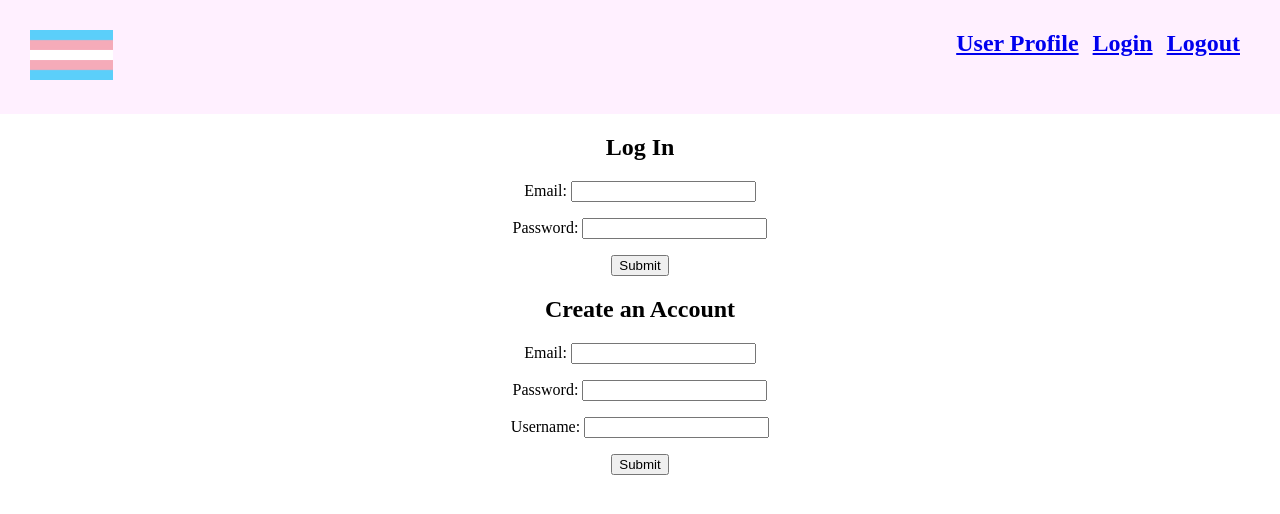
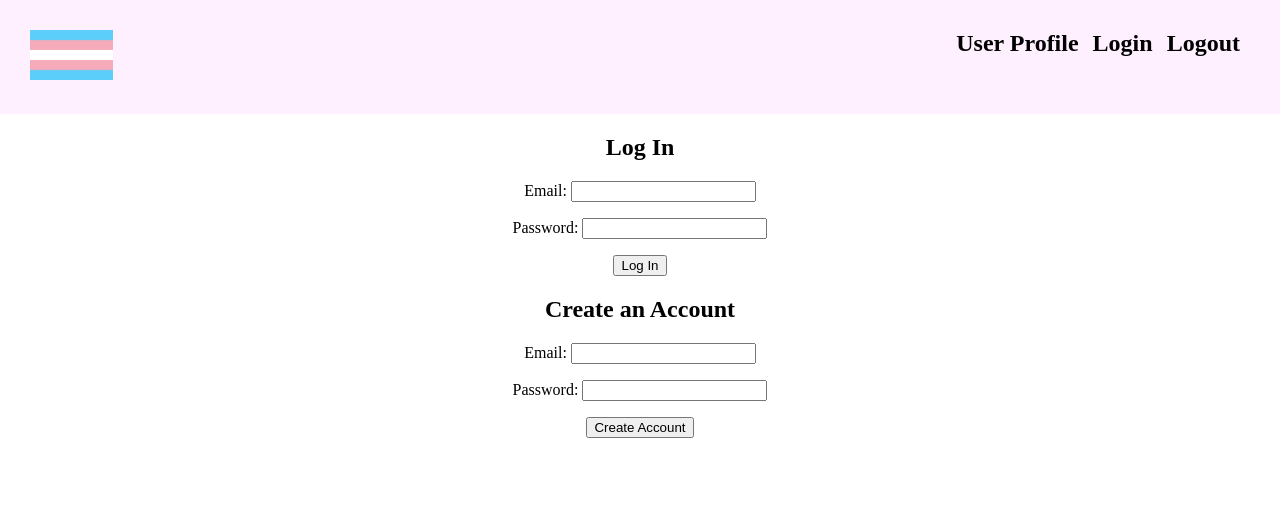
Before and after one commit to SerenaChandler/TransRoom, a Flask app: page /login in a window 1280 px wide. Shown: the top 514 px of the page. Run offline with Flask 2, Linux system fonts and the light colour scheme.

Commit message:
added some new CSS

```diff
--- a/crud.py
+++ b/crud.py
@@ -5,8 +5,8 @@
 
 
 
-def create_user(email, password, username):
-    user = User(email=email, password=password, username=username)
+def create_user(email, password):
+    user = User(email=email, password=password)
     db.session.add(user)
     db.session.commit()
 
--- a/model.py
+++ b/model.py
@@ -10,7 +10,7 @@ class User(db.Model):
 
     __tablename__='users'
     user_id = db.Column(db.Integer, primary_key=True, autoincrement=True)
-    username = db.Column(db.String(), nullable=False, unique=True)
+    # username = db.Column(db.String(), nullable=False, unique=True)
     email = db.Column(db.String(), nullable=False, unique=True)
     password = db.Column(db.String(), nullable=False)
 
--- a/server.py
+++ b/server.py
@@ -38,12 +38,11 @@ def logout():
 def create_user():
     email = request.form.get("email")
     password = request.form.get("password")
-    username = request.form.get("username")
     user = crud.get_user_by_email(email)
     if user:
         flash("That email is already associated with an account.")
     else:
-        crud.create_user(email, password, username)
+        crud.create_user(email, password)
         flash("Account created!")
 
     return redirect("/login")
--- a/static/css/site.css
+++ b/static/css/site.css
@@ -28,3 +28,8 @@ body{
    margin: 0;
    text-align: center;
 }
+
+a {
+    color: black;
+    text-decoration: none;
+}
--- a/templates/homepage.html
+++ b/templates/homepage.html
@@ -27,7 +27,7 @@
     </a></h4>
     <form action="comment/{{searched_restroom.restroom_id}}" method="POST">
         <input type="text" name="comment_text">
-        <input type="submit">
+        <input value="add comment" type="submit">
     </form>
 </div>
 {% endfor %}
--- a/templates/login.html
+++ b/templates/login.html
@@ -16,7 +16,7 @@
   </p>
 
   <p>
-    <input type="submit">
+    <input value="Log In" type="submit">
   </p>
 </form>
 <h2>Create an Account</h2>
@@ -30,11 +30,7 @@
   </p>
 
   <p>
-      Username: <input type="text" name="username">
-  </p>
-
-  <p>
-    <input type="submit">
+    <input value="Create Account" type="submit">
   </p>
 </form>
 
--- a/templates/user.html
+++ b/templates/user.html
@@ -7,6 +7,7 @@
 
 <h1>Your comments will show up here!</h1>
 {% for comment in user.comments %}
+<h5>{{comment.restroom.restaurant_name}}</h5>
 <ul>
     <li>{{comment.comment_text}}</li>
 </ul>
```
